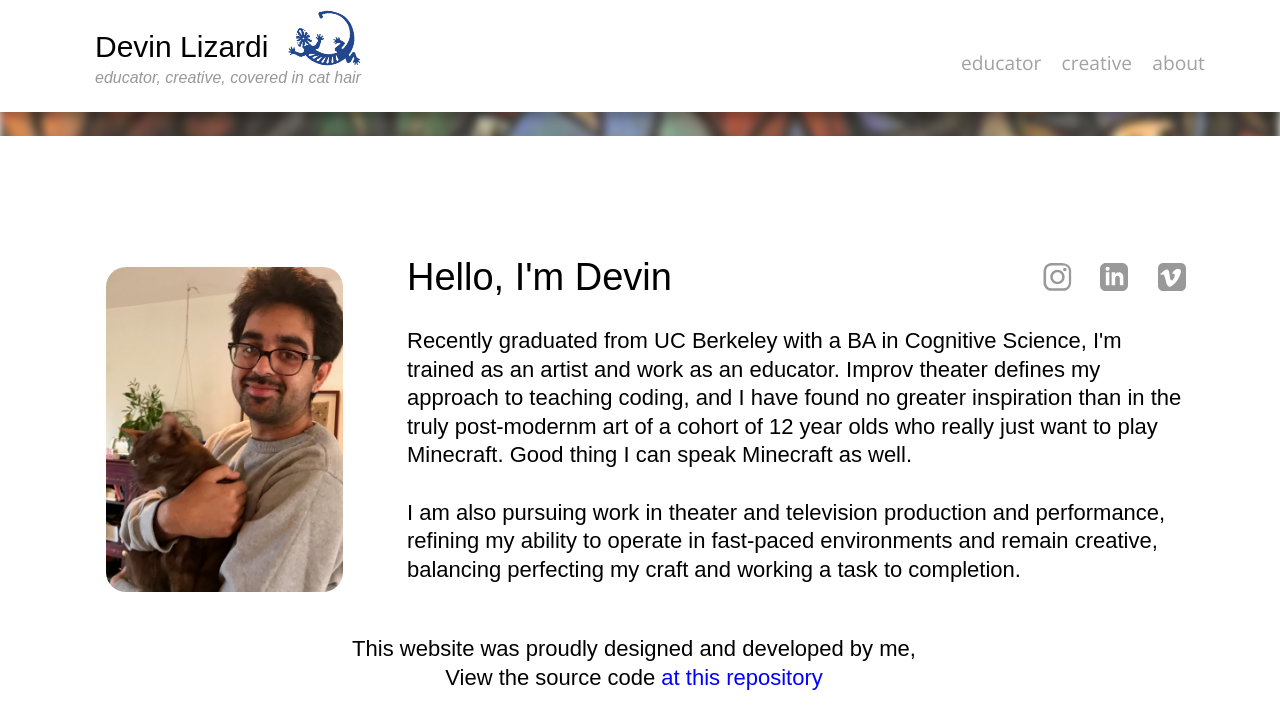
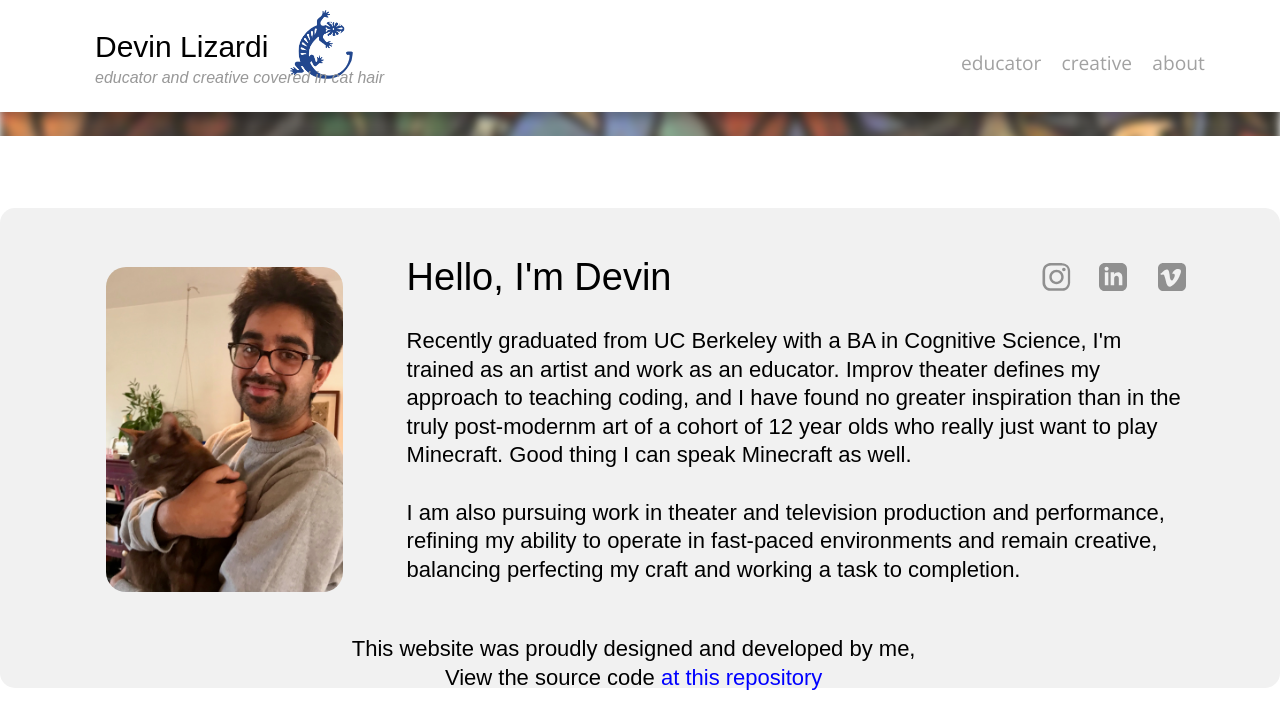
Before and after one commit to devinlizardi/personal-website, a React (Create React App) app: page /about in a window 1280 px wide. Shown: the top 728 px of the page. Built offline with nearby package versions, Linux system fonts and the light colour scheme; a web font is replaced by a local one.

Commit message:
Pruning, about page updates

```diff
--- a/src/App.js
+++ b/src/App.js
@@ -9,7 +9,7 @@ import 'scroll-behavior-polyfill';
 import './components/components.css';
 
 import About from './components/About';
-import Header from './components/Header';
+import lizard from './img/lizard.png';
 import Homepage from './components/Homepage';
 import LizardLearning from './components/LizardLearning';
 import Creative from './components/Creative';
@@ -29,9 +29,16 @@ function App() {
 	return(
 		<>
 		<Router>
-			<Link to="/" onClick={()=>{setActive('')}}>
-				<Header />
-			</Link>
+			<div className="header">
+				<Link to="/" onClick={()=>{setActive('')}}>
+					<img id="lizard-above"
+								src={lizard} alt="my last name
+								is just lizard-with-an-i, something i've been saying
+								for years..."/>
+					<h1 id="header-lizard">Devin Lizardi</h1>
+					<p>educator and creative covered in cat hair</p>
+				</Link>
+			</div>
 			<img id="background" src={bg}/>
 			<div id="background-mask"/>
 			<div className="sidenav-main">
--- a/src/components/About.js
+++ b/src/components/About.js
@@ -8,6 +8,7 @@ import vimeo from './../img/vimeo-square-logo.svg';
 
 function About() {
     return(
+        <>
         <div className="content-main">
             <img id="portrait" src={portrait} alt="Me and my cat! Finn is a
                 3 year old very very soft brown cat who likes to
@@ -21,7 +22,7 @@ function About() {
                 </a>
                 <a href="https://vimeo.com/devinlizardi">
                     <img id="vimeo-icon" className="icon" src={vimeo}/>
-					</a>
+				</a>
 			</div>
             <div id="about-text">
                 <h1>Hello, I&#39;m Devin</h1>
@@ -42,6 +43,8 @@ function About() {
                 </p>
             </div>
         </div>
+        <div id="about-bg"/>
+        </>
     );
 }
 
--- a/src/components/Header.js
+++ /dev/null
@@ -1,18 +0,0 @@
-import React from 'react';
-import './components.css';
-import lizard from './../img/lizard.png';
-
-function Header() {
-	return(
-		<div className="header">
-			<img id="lizard-above"
-						src={lizard} alt="my last name
-						is just lizard-with-an-i, something i've been saying
-						for years..."/>
-			<h1 id="header-lizard">Devin Lizardi</h1>
-			<p>educator, creative, covered in cat hair</p>
-		</div>
-	);
-}
-
-export default Header;
--- a/src/components/Homepage.js
+++ b/src/components/Homepage.js
@@ -4,11 +4,7 @@ import './components.css';
 function About() {
     return(
         <div className="homepage-main">
-            <p id="spinner">devin is still working
-            <br /> on the homepage it will be
-            <br /> so cool and mindblowing you have no idea
-            <br /> just click on something else for now
-            </p>
+            <h1>B L O C K</h1>
         </div>
     );
 }
--- a/src/components/components.css
+++ b/src/components/components.css
@@ -26,9 +26,6 @@
 	margin-left: -145px;
 }
 
-.header:hover {
-	cursor: pointer;
-}
 
 .header h1 {
 	width: 180px;
@@ -43,7 +40,6 @@
 
 .header p {
 	position: absolute;
-	width: 290px;
 	height: 22px;
 	left: 15em;
 	top: 4em;
@@ -82,14 +78,6 @@
 	margin-left: 50px;
 	top: 10px;
 	width: 63.48px;
-	height: 68.54px;
-	transform: rotate(250deg);
-	transition: transform 9999s 9999s;
-}
-
-#lizard-above:hover {
-	transform: rotate(1690deg);
-	transition: transform 6s ease;
 }
 
 /* CONTAINERS */
@@ -147,9 +135,10 @@
 	display: flex;
 	left: 50%;
 	top: 7em;
-	margin-left: -550px;
+	margin-left: -43vw;
 	width: fit-content;
 	padding: 1em;
+	z-index: 1;
 }
 
 .content-main h1 {
@@ -182,6 +171,18 @@
 	height: fit-content;
 	width: 60vw;
 	padding-left: 4em;
+}
+
+#about-bg {
+	background-color:#f1f1f1;
+	width: 80em;
+	height: 30em;
+	position: relative;
+	left: 50%;
+	z-index: 0;
+	margin-left: -40em;
+	margin-top: -18em;
+	border-radius: 15px;
 }
 
 /* ICONS */
@@ -257,21 +258,3 @@
 	padding-top: 6em;
 	text-align: center;
 }
-
-#spinner {
-	animation-name: spin, depth;
-	animation-timing-function: linear;
-	animation-iteration-count: infinite;
-	animation-duration: 9s;
-  }
-  @keyframes spin {
-	from { transform: rotateZ(0deg) rotateY(0deg); }
-	to { transform: rotateZ(-360deg) rotateY(-360deg); }
-  }
-  @keyframes depth {
-	0% { text-shadow: 0 0 black; }
-	25% { text-shadow: 1px 0 black, 2px 0 black, 3px 0 black, 4px 0 black, 5px 0 black; }
-	50% { text-shadow: 0 0 black; }
-	75% { text-shadow: -1px 0 black, -2px 0 black, -3px 0 black, -4px 0 black, -5px 0 black; }
-	100% { text-shadow: 0 0 black; }
-  }
```
